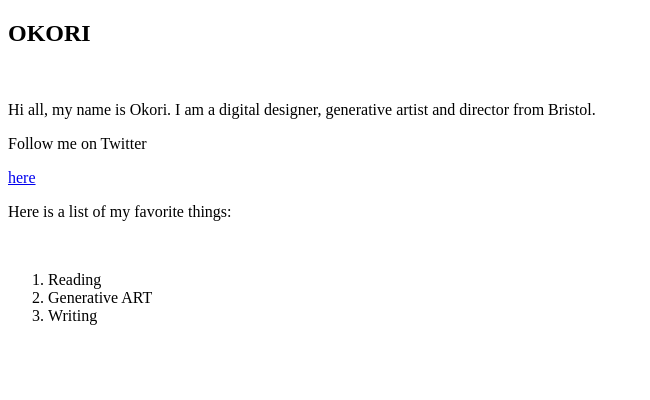
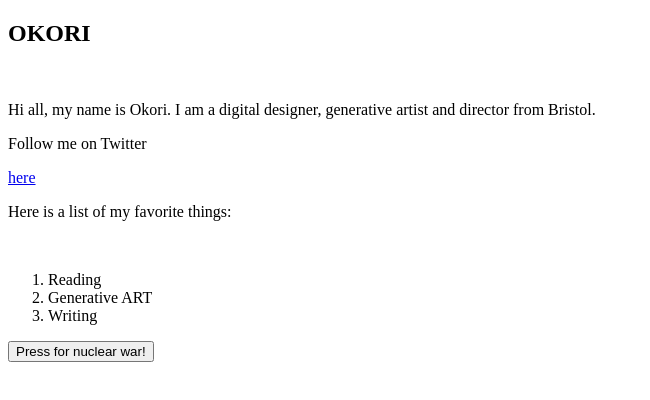
Before and after one commit to okori97/okori97.github.io, a plain HTML site: page index.html in a window 1280 px wide. Shown: the whole page, without its empty margins (0-650 px from the left). Drawn offline with Linux system fonts and the light colour scheme.

Commit message:
Added button

```diff
--- a/index.html
+++ b/index.html
@@ -24,6 +24,7 @@
             <li>Generative ART</li>
             <li>Writing</li>
         </ol>
+        <button type="button">Press for nuclear war!</button>
 
     </div>
 
```
